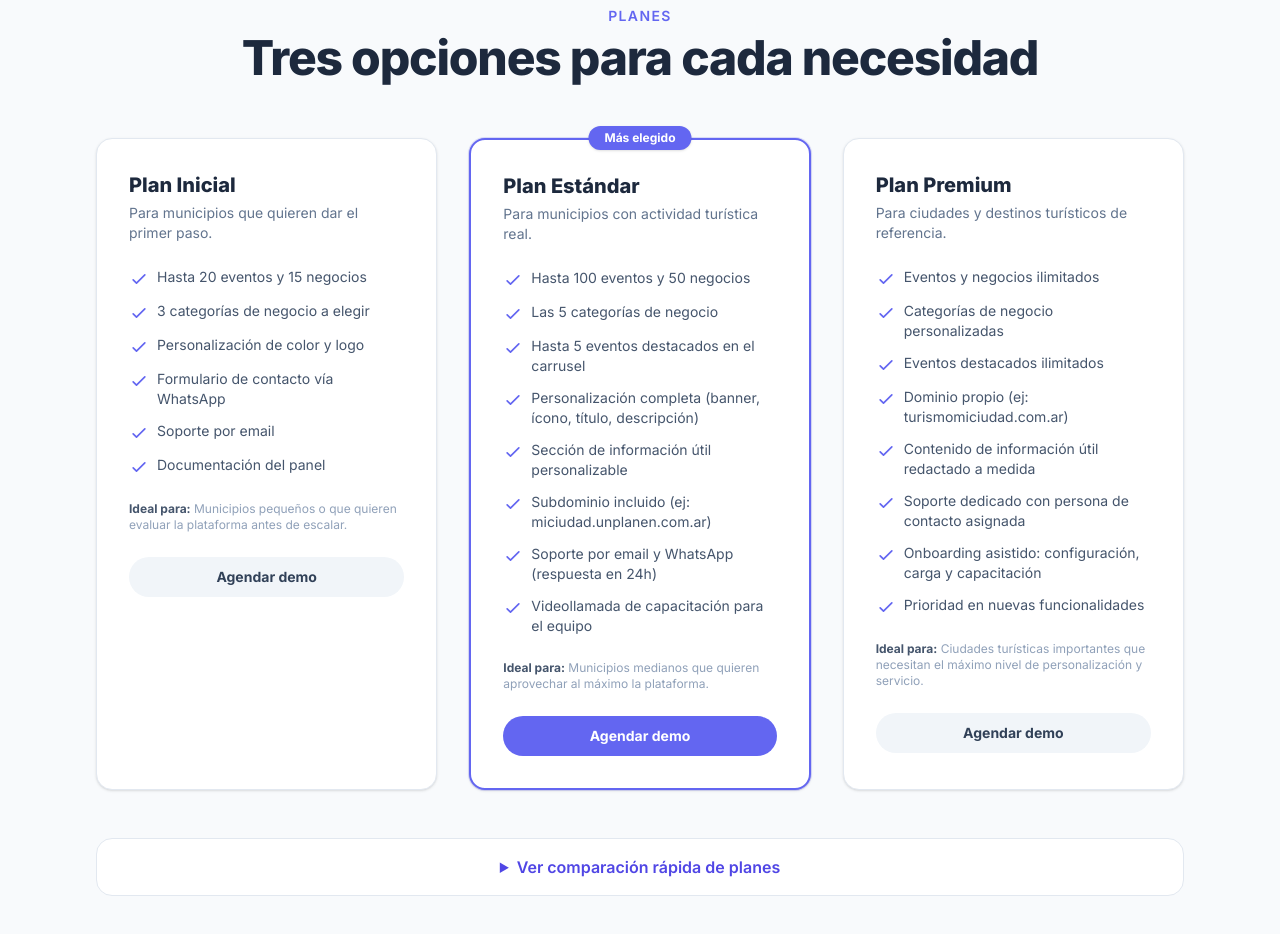
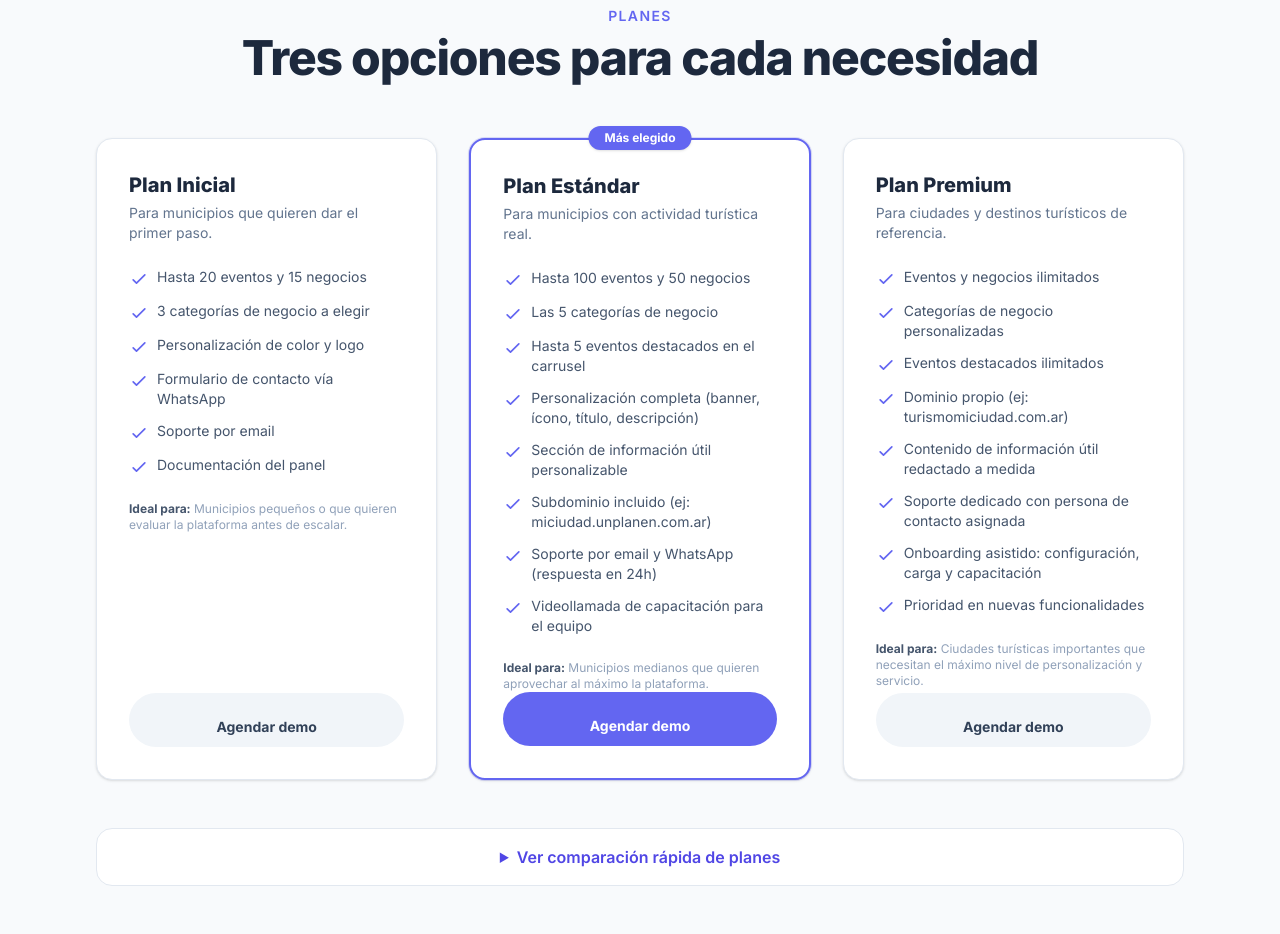
Before and after one commit to francovanney/landing-un-plan, a React (Vite) app: page / in a window 1280 px wide. Shown: the part 6680-7614 px from the top of the page. Built offline with nearby package versions, Linux system fonts and the light colour scheme.

Commit message:
fix: push plan inicial CTA to bottom of card

```diff
--- a/src/App.tsx
+++ b/src/App.tsx
@@ -444,7 +444,7 @@ export default function App() {
           {plans.map((plan, i) => (
             <div
               key={i}
-              className={`fade-in relative rounded-2xl p-8 shadow-sm transition-shadow hover:shadow-lg ${
+              className={`fade-in relative flex flex-col rounded-2xl p-8 shadow-sm transition-shadow hover:shadow-lg ${
                 plan.highlight
                   ? 'border-2 border-primary-500 bg-white ring-1 ring-primary-500/20'
                   : 'border border-slate-200 bg-white'
@@ -470,7 +470,7 @@ export default function App() {
               </p>
               <a
                 href="#contacto"
-                className={`mt-6 block rounded-full py-2.5 text-center text-sm font-bold transition ${
+                className={`mt-auto pt-6 block rounded-full py-2.5 text-center text-sm font-bold transition ${
                   plan.highlight
                     ? 'bg-primary-500 text-white hover:bg-primary-600'
                     : 'bg-slate-100 text-slate-700 hover:bg-slate-200'
```
